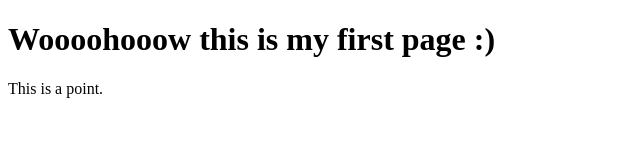
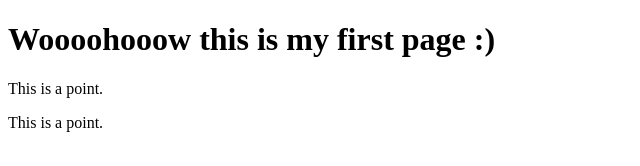
Before and after one commit to Tobytrixx/Gitrep, a plain HTML site: page index.html in a window 1280 px wide. Shown: the whole page, without its empty margins (0-640 px from the left). Drawn offline with Linux system fonts and the light colour scheme.

Commit message:
feature update

```diff
--- a/index.html
+++ b/index.html
@@ -6,5 +6,6 @@
   <body>
     <h1>Woooohooow this is my first page :)</h1>
     <p>This is a point.</p>
+    <p>This is a point.</p>
   </body>
 </html>
```
